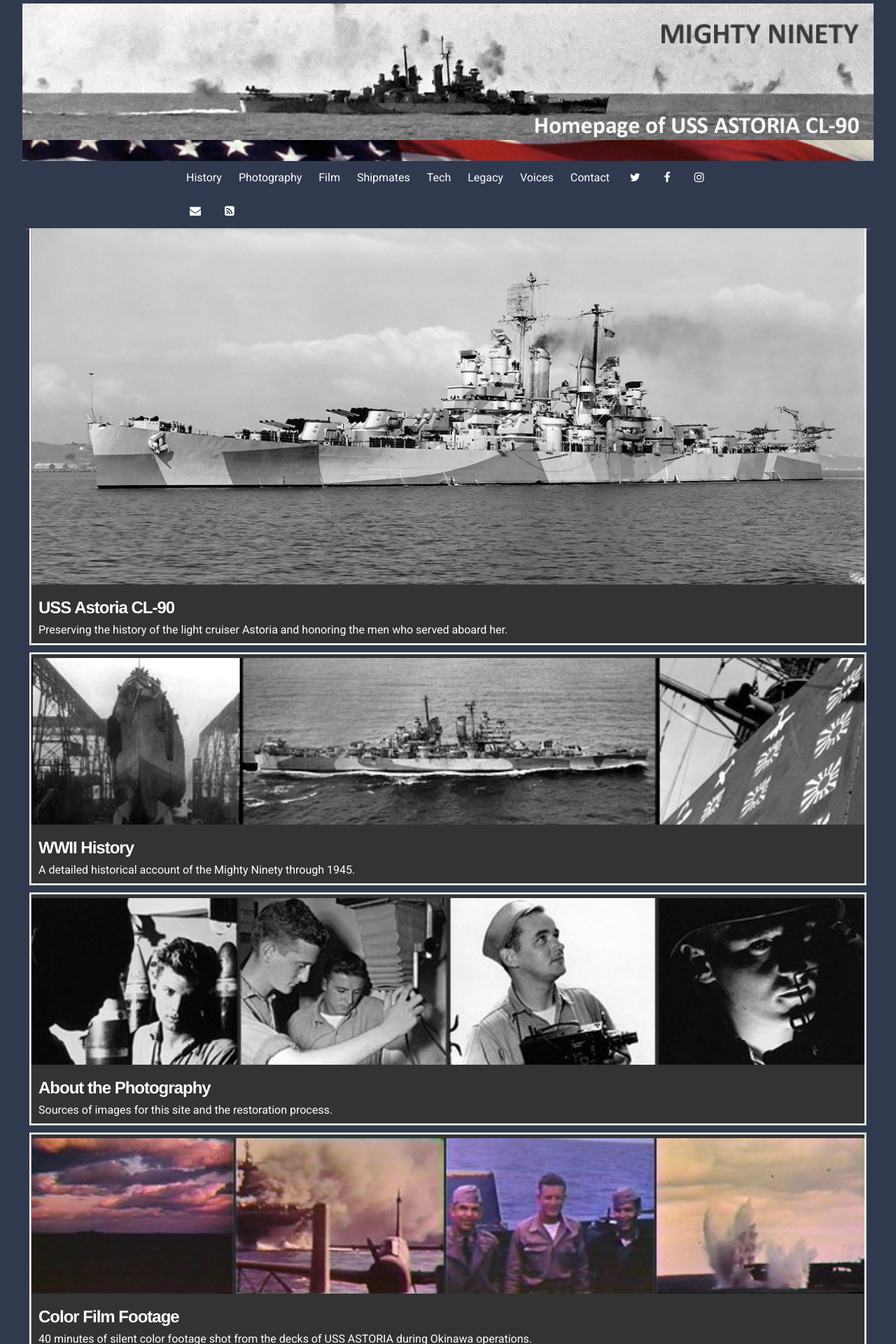
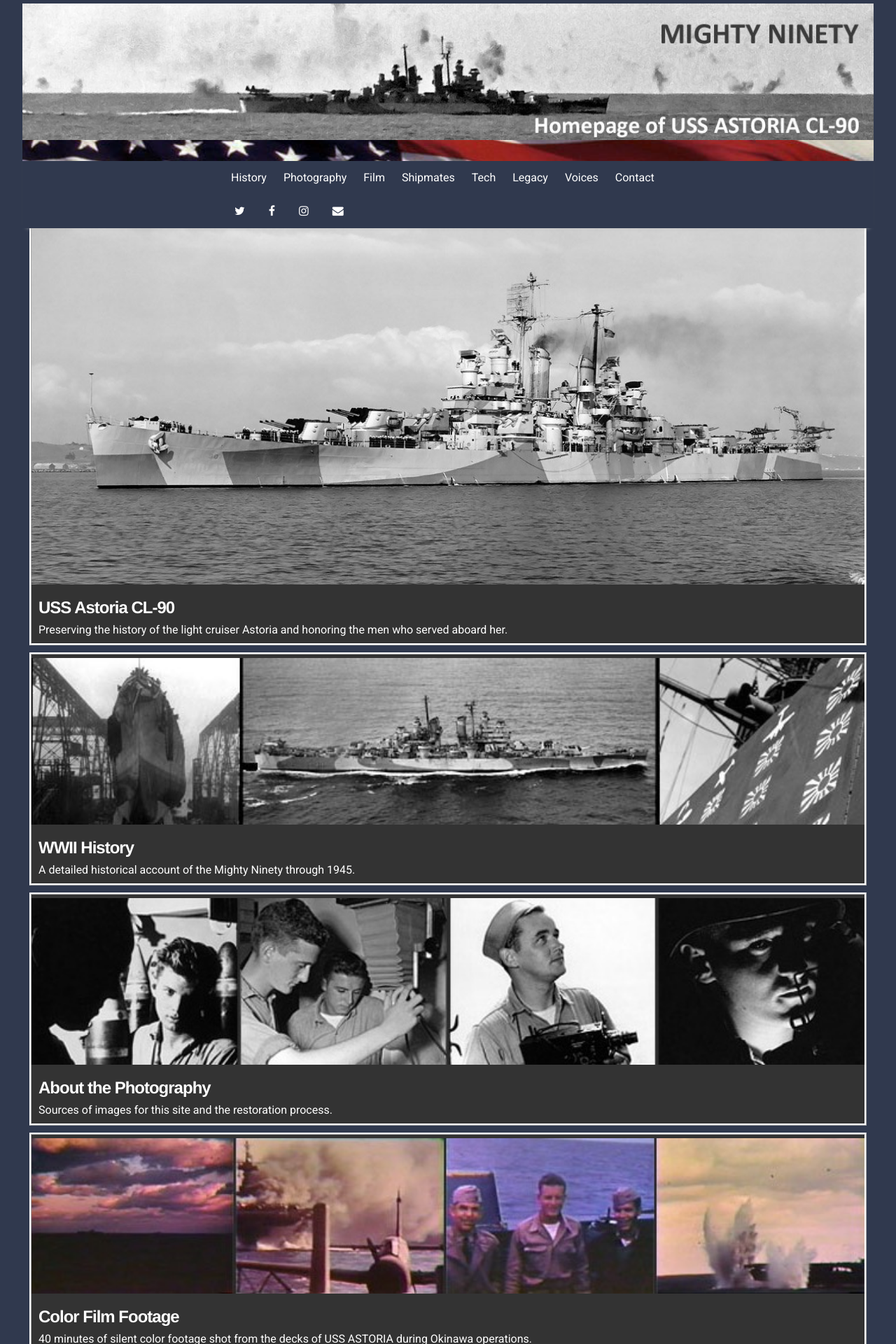
Before and after one commit to cwperry/mighty90, a Jekyll site: the page built from index.html, in a window 1280 px wide. Shown: the top 1920 px of the page at 70% size. Built offline with Jekyll 4.4.1, drawn with Linux system fonts in a browser that asks for light colours; nearby versions of some CDN libraries; the list of posts is cut into pages by our own code.

Commit message:
Modified layout again

```diff
--- a/_data/settings.yml
+++ b/_data/settings.yml
@@ -22,7 +22,7 @@
 - {icon: 'facebook', link:   'https://www.facebook.com/paululele'}
 - {icon: 'instagram', link:  'https://instagram.com/paululele'}
 - {icon: 'envelope', link:   'mailto:hello@paulle.ca'}
-- {icon: 'rss-square', link: 'feed.xml'}
+# - {icon: 'rss-square', link: 'feed.xml'}
 # - {icon: 'rss-square', link: 'rss-feed.xml'}
 
 # Customize site text
--- a/_sass/_header.scss
+++ b/_sass/_header.scss
@@ -49,7 +49,7 @@
 .menu-list {
   line-height: $header-thickness;
   // float: right;
-  width: 60vw;
+  width: 50vw;
   margin: auto;
 }
 .menu-link {
```
